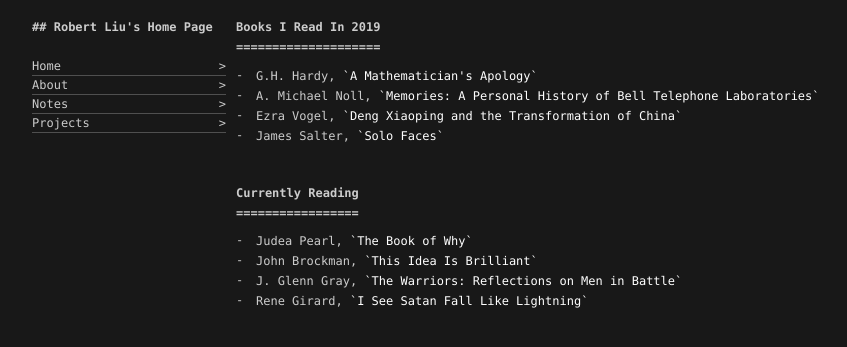
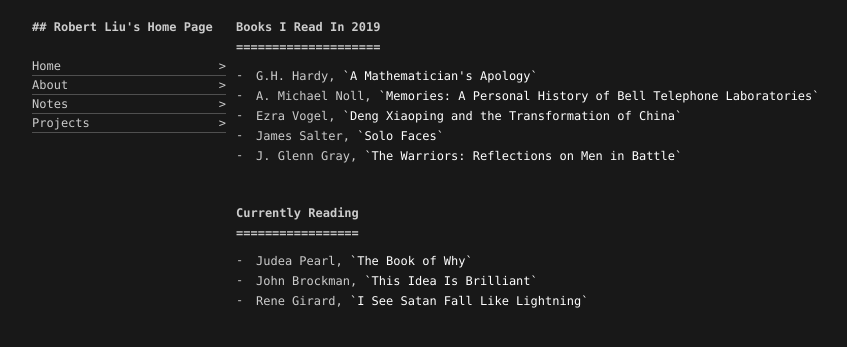
Before and after one commit to rrliu/cordyceptive.github.io, a Jekyll site: the page built from _posts/2019-12-30-books_2019.md, in a window 1280 px wide. Shown: the top 347 px of the page, without its empty margins (200-1047 px from the left). Built offline with Jekyll 4.4.1, drawn with Linux system fonts in a browser that asks for light colours.

```diff
--- a/_posts/2019-12-30-books_2019.md
+++ b/_posts/2019-12-30-books_2019.md
@@ -8,11 +8,11 @@ title: Books I Read In 2019
 - A. Michael Noll, `Memories: A Personal History of Bell Telephone Laboratories`
 - Ezra Vogel, `Deng Xiaoping and the Transformation of China`
 - James Salter, `Solo Faces`
+- J. Glenn Gray, `The Warriors: Reflections on Men in Battle`
 
 
 # Currently Reading
 
 - Judea Pearl, `The Book of Why`
 - John Brockman, `This Idea Is Brilliant`
-- J. Glenn Gray, `The Warriors: Reflections on Men in Battle`
 - Rene Girard, `I See Satan Fall Like Lightning`
```
